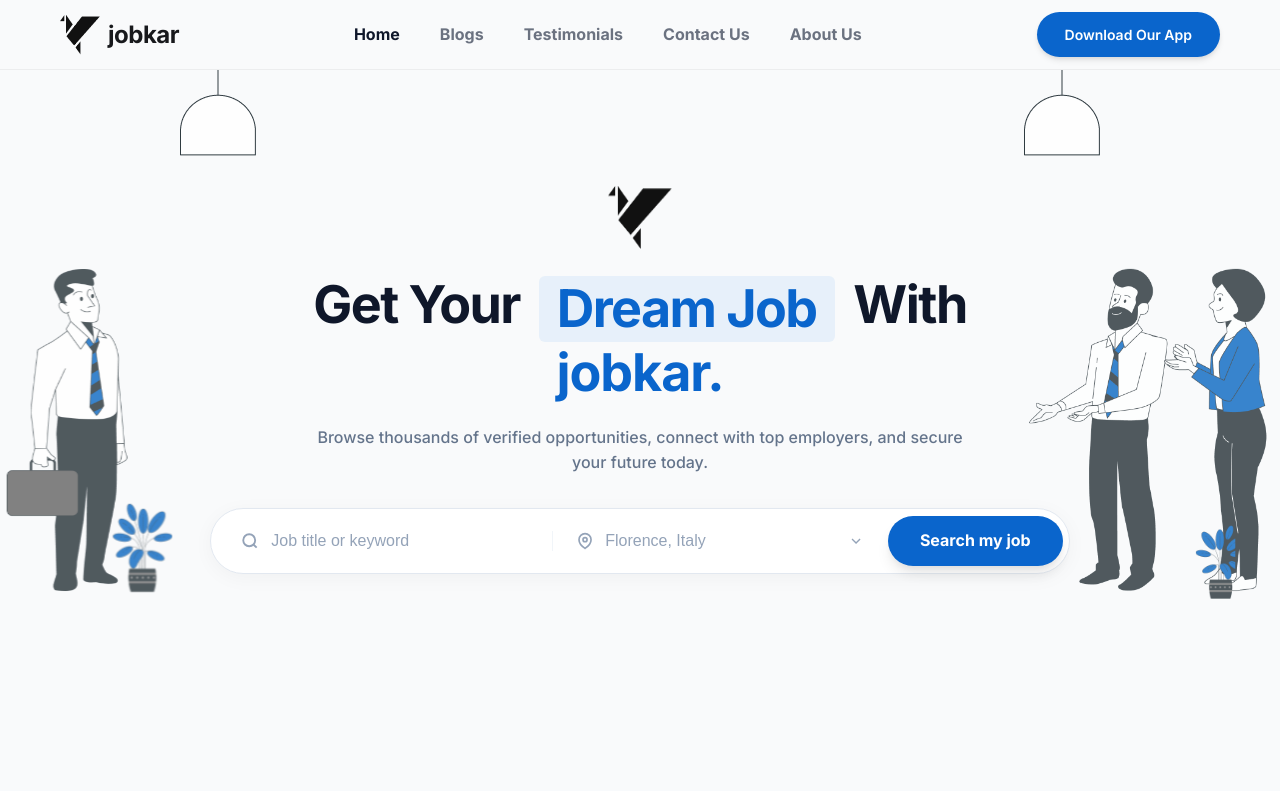
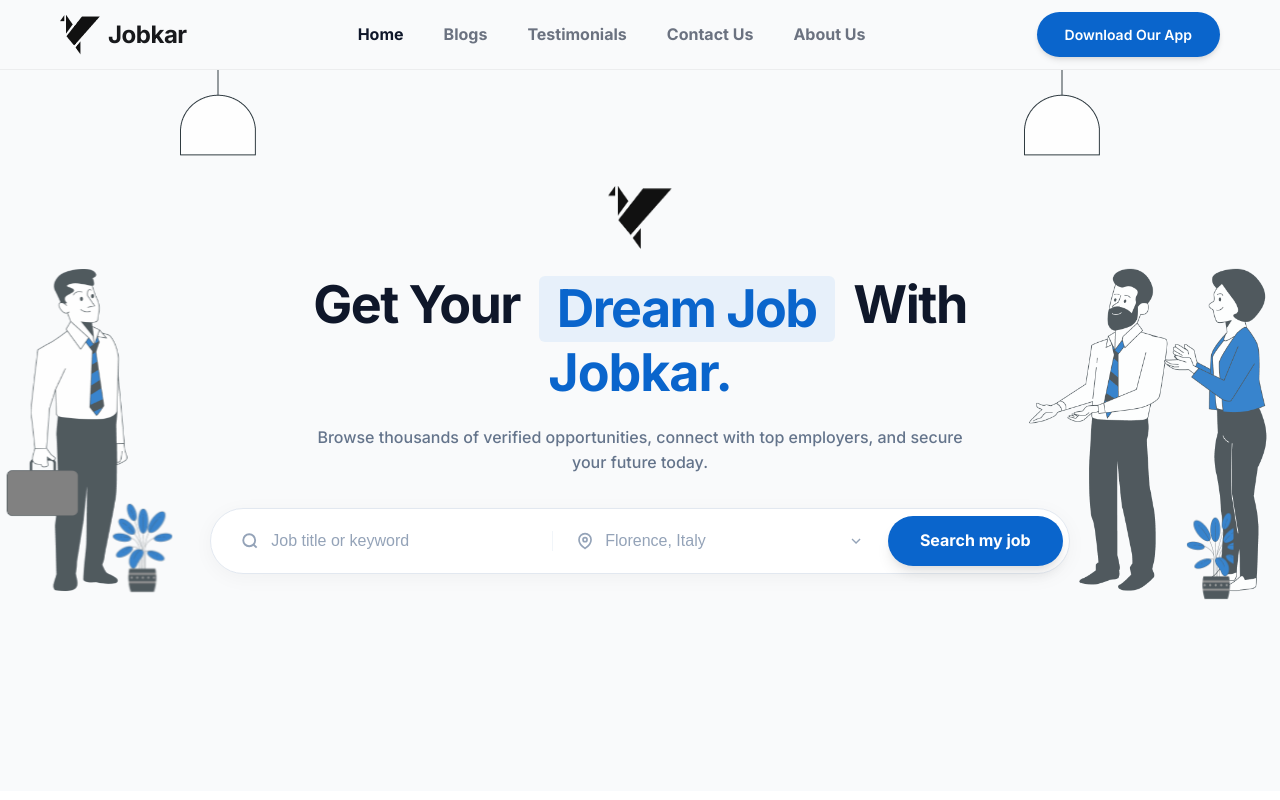
Before and after one commit to Bhavya1352/freelancing, a Next.js app: page / in a window 1280 px wide. Shown: the top 800 px of the page. Built offline with nearby package versions, Linux system fonts and the light colour scheme; no server answers.

Commit message:
home page changes

```diff
--- a/src/app/Home.css
+++ b/src/app/Home.css
@@ -2449,9 +2449,9 @@
 }
 
 .hero-plant-right {
-    bottom: 24% !important;
-    left: 185px !important;
-    width: 55px !important;
+    bottom: 23.8% !important;
+    left: 175px !important;
+    width: 65px !important;
     z-index: 20;
     transform: scaleX(-1);
     clip-path: inset(0 0 0 20%);
--- a/src/app/page.tsx
+++ b/src/app/page.tsx
@@ -20,7 +20,7 @@
 ];
 
 const WHY_US_DATA = {
-    jobkar: [
+    Jobkar: [
         "No Hidden Fees, Just Results",
         "Automated Hiring Process",
         "Endless Global Reach",
@@ -140,10 +140,10 @@
                 <div className="container relative z-10 hero-container">
                     <div className="hero-content mx-auto text-center pt-0 pb-0">
                         <div className="flex justify-center mb-6">
-                            <img src="/logo.png" alt="jobkar logo" width="64" height="64" className="object-contain" />
+                            <img src="/logo.png" alt="Jobkar logo" width="64" height="64" className="object-contain" />
                         </div>
                         <h1 className="hero-title text-dark">
-                            Get Your <span className="highlight-pill mx-2">{HERO_DATA.title}</span> With <br /> <span className="text-primary tracking-tight">jobkar.</span>
+                            Get Your <span className="highlight-pill mx-2">{HERO_DATA.title}</span> With <br /> <span className="text-primary tracking-tight">Jobkar.</span>
                         </h1>
                         <p className="hero-subtitle text-gray mt-6 mb-8 max-w-2xl mx-auto leading-relaxed">
                             {HERO_DATA.subtitle}
@@ -223,7 +223,7 @@
             {/* 3. Features Dashboard (replaces Feature.png) */}
             <section className="features-section py-16 bg-white border-b border-gray-50">
                 <div className="container">
-                    <div className="features-badge mx-auto">WHY CHOOSE JOBKAR?</div>
+                    <div className="features-badge mx-auto">WHY CHOOSE Jobkar?</div>
                     <h2 className="features-title text-center">
                         Unlock a seamless hiring experience with Jobkar&apos;s powerful tools and features.
                     </h2>
@@ -329,10 +329,10 @@
                 </div>
             </section>
 
-            {/* 4. What's New at JobKar? */}
+            {/* 4. What's New at Jobkar? */}
             <section className="whats-new pb-10 pt-6 bg-white">
                 <div className="container" style={{ maxWidth: '1100px', margin: '0 auto' }}>
-                    <h2 className="text-primary font-bold text-[13px] mb-8 text-left w-full pl-2">What's New at jobkar?</h2>
+                    <h2 className="text-primary font-bold text-[13px] mb-8 text-left w-full pl-2">What's New at Jobkar?</h2>
                     <div className="flex flex-nowrap justify-between gap-3 w-full">
                         {STATS_DATA.map((item) => (
                             <div key={item.id} className="pill-dark">
@@ -360,7 +360,7 @@
                                     )}
                                     {item.icon === "logo" && (
                                         <div className="flex items-center justify-center p-1.5 bg-white/20 rounded-full">
-                                            <img src="/logo.png" alt="jobkar" width="18" height="18" className="object-contain brightness-0 invert" />
+                                            <img src="/logo.png" alt="Jobkar" width="18" height="18" className="object-contain brightness-0 invert" />
                                         </div>
                                     )}
                                 </div>
@@ -377,7 +377,7 @@
             <section className="trusted-by-v2">
                 <div className="container">
                     <h2 className="trusted-title">Trusted By</h2>
-                    <p className="trusted-subtitle">Over 40K+ business growing with jobkar</p>
+                    <p className="trusted-subtitle">Over 40K+ business growing with <span className="font-extrabold text-[#111827]">Jobkar</span></p>
 
                     <div className="container trusted-logos-box">
                         <div className="logos-row">
@@ -449,11 +449,11 @@
                 </div>
             </section>
 
-            {/* 5.1 Why JobKar Stands Out */}
+            {/* 5.1 Why Jobkar Stands Out */}
             <section className="stands-out-section">
                 <div className="container">
                     <div className="stands-out-header">
-                        <h2 className="stands-out-title">Why <span className="text-primary">jobkar</span> Stands Out</h2>
+                        <h2 className="stands-out-title">Why <span className="text-primary">Jobkar</span> Stands Out</h2>
                         <p className="stands-out-subtitle">Say goodbye to clunky, outdated systems. Jobkar is here to make your hiring process seamless, efficient, and future-proof.</p>
                     </div>
 
@@ -465,15 +465,15 @@
                         <div className="comparison-column">
                             <div className="card-logo">
                                 <div className="choch-wrapper">
-                                    <img src="/logo.png" alt="jobkar logo" width="48" height="48" className="jobkar-logo-primary" />
+                                    <img src="/logo.png" alt="Jobkar logo" width="48" height="48" className="Jobkar-logo-primary" />
                                     <img src="/logo22.png" alt="sparkle" className="choch-sparkle" />
                                 </div>
-                                <span className="font-extrabold">jobkar</span>
+                                <span className="font-extrabold">Jobkar</span>
                             </div>
-                            <div className="comparison-card jobkar-card">
+                            <div className="comparison-card Jobkar-card">
                                 <h3>FEATURES INCLUDED :</h3>
                                 <ul className="features-list">
-                                    {WHY_US_DATA.jobkar.map((feature, idx) => (
+                                    {WHY_US_DATA.Jobkar.map((feature, idx) => (
                                         <li key={idx} className="feature-item">
                                             <div className="feature-icon">
                                                 <svg width="20" height="20" viewBox="0 0 24 24" fill="none" stroke="#22C55E" strokeWidth="3" strokeLinecap="round" strokeLinejoin="round"><polyline points="20 6 9 17 4 12"></polyline></svg>
@@ -526,8 +526,8 @@
                         {/* QR Box with Heading at the corner */}
                         <div className="qr-container-integrated">
                             <img
-                                src="/heading scan jobkar.png"
-                                alt="Scan To Download JobKar"
+                                src="/heading scan Jobkar.png"
+                                alt="Scan To Download Jobkar"
                                 className="integrated-heading-img"
                             />
                             <div className="qr-box-v3">
@@ -550,10 +550,10 @@
                 </div>
             </section>
 
-            {/* 5.4 See JobKar in Action */}
+            {/* 5.4 See Jobkar in Action */}
             <section className="action-section">
                 <div className="action-container">
-                    <h2 className="action-title">See jobkar in Action!</h2>
+                    <h2 className="action-title">See Jobkar in Action!</h2>
 
                     {/* Dynamic Phone Mockup */}
                     <div className="action-phone-mockup">
@@ -639,7 +639,7 @@
                 <div className="faq-container-v2">
                     <div className="faq-left-col">
                         <span className="faq-badge">FAQ</span>
-                        <h2 className="faq-title-main">What would you like to know about jobkar?</h2>
+                        <h2 className="faq-title-main">What would you like to know about Jobkar?</h2>
                         <button className="btn-talk-us">
                             <svg viewBox="0 0 24 24" fill="none" stroke="currentColor" strokeWidth="2" strokeLinecap="round" strokeLinejoin="round">
                                 <path d="M21 11.5a8.38 8.38 0 0 1-.9 3.8 8.5 8.5 0 1 1-7.6-11.3 8.38 8.38 0 0 1 3.8.9L21 3z" />
@@ -657,23 +657,23 @@
                     <div className="faq-right-col">
                         {[
                             {
-                                q: "What is jobkar?",
+                                q: "What is Jobkar?",
                                 a: "Jobkar is a modern hiring platform that connects job seekers with top employers quickly and efficiently using smart matching technology."
                             },
                             {
-                                q: "Is jobkar free to use?",
-                                a: "Yes, jobkar is free for job seekers to create a profile, search for jobs, and apply to unlimited positions."
+                                q: "Is Jobkar free to use?",
+                                a: "Yes, Jobkar is free for job seekers to create a profile, search for jobs, and apply to unlimited positions."
                             },
                             {
-                                q: "How can I apply for a job on jobkar?",
+                                q: "How can I apply for a job on Jobkar?",
                                 a: "Simply create an account, upload your resume, and click the 'Apply' button on any job listing that matches your skills and interests."
                             },
                             {
-                                q: "Can I post jobs on jobkar as an employer?",
+                                q: "Can I post jobs on Jobkar as an employer?",
                                 a: "Absolutely! Employers can register for a business account to post job openings, manage candidates, and access our talent pool."
                             },
                             {
-                                q: "How does jobkar match me with jobs?",
+                                q: "How does Jobkar match me with jobs?",
                                 a: "Our AI-powered matching engine analyzes your skills, experience, and preferences to suggest the most relevant job opportunities for you."
                             }
                         ].map((item, i) => (
--- a/src/components/Footer.tsx
+++ b/src/components/Footer.tsx
@@ -8,8 +8,8 @@
                 <div className="footer-top grid-4">
                     <div className="footer-brand">
                         <Link href="/" className="logo flex items-center gap-2 mb-4">
-                            <img src="/logo.png" alt="jobkar logo" width="32" height="32" className="object-contain" />
-                            <span className="font-semibold text-white" style={{ fontSize: '24px' }}>jobkar</span>
+                            <img src="/logo.png" alt="Jobkar logo" width="32" height="32" className="object-contain" />
+                            <span className="font-semibold text-white" style={{ fontSize: '24px' }}>Jobkar</span>
                         </Link>
                         <p className="text-footer-light text-sm mb-4" style={{ lineHeight: '1.6' }}>
                             Jobkar is the leading platform connecting talented individuals with top-tier companies across India. We simplify the hiring process with AI-driven matching and a seamless user experience.
@@ -49,7 +49,7 @@
                 </div>
 
                 <div className="footer-bottom flex items-center justify-between text-sm text-footer-light mt-8 pt-6 border-t-dark">
-                    <p>&copy; 2026 jobkar. All Rights Reserved.</p>
+                    <p>&copy; 2026 Jobkar. All Rights Reserved.</p>
                     <div className="social-links flex gap-6">
                         <Link href="/">Facebook</Link>
                         <Link href="/">Twitter</Link>
--- a/src/components/Navbar.tsx
+++ b/src/components/Navbar.tsx
@@ -12,7 +12,7 @@
             <div className="container flex items-center justify-between">
                 <Link href="/" className="logo flex items-center gap-2">
                     <img src="/logo.png" alt="Jobkar Logo" width="40" height="40" className="object-contain" />
-                    <span className="font-extrabold text-2xl text-dark tracking-tight">jobkar</span>
+                    <span className="font-extrabold text-2xl text-dark tracking-tight">Jobkar</span>
                 </Link>
 
                 {/* Mobile Menu Toggle */}
```
